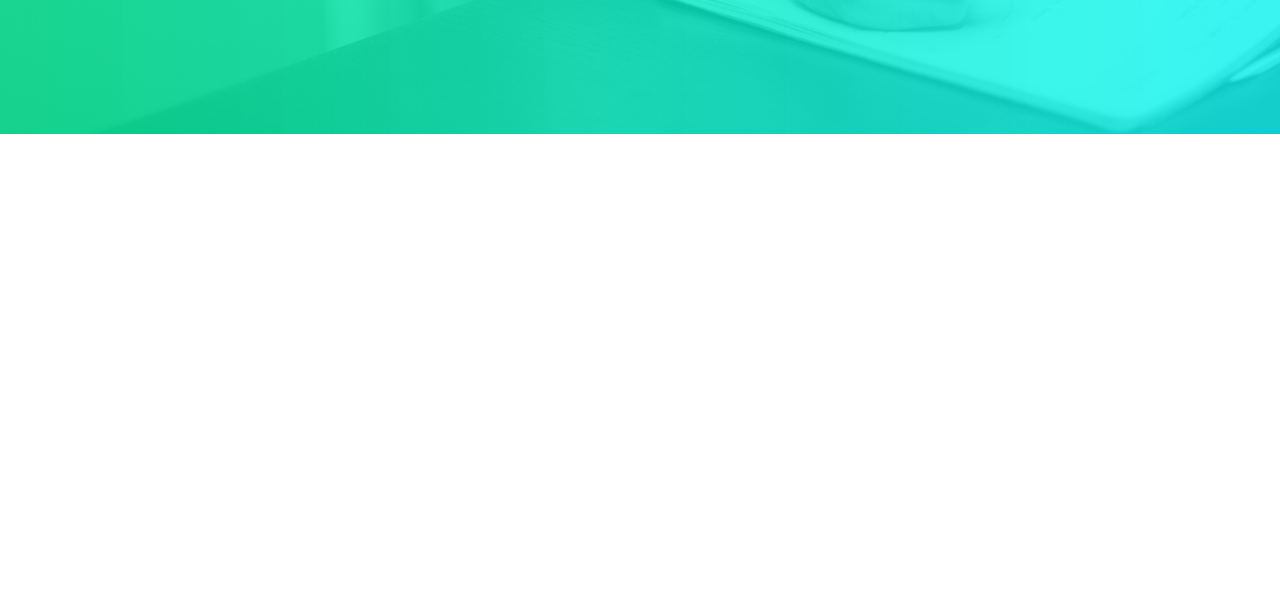
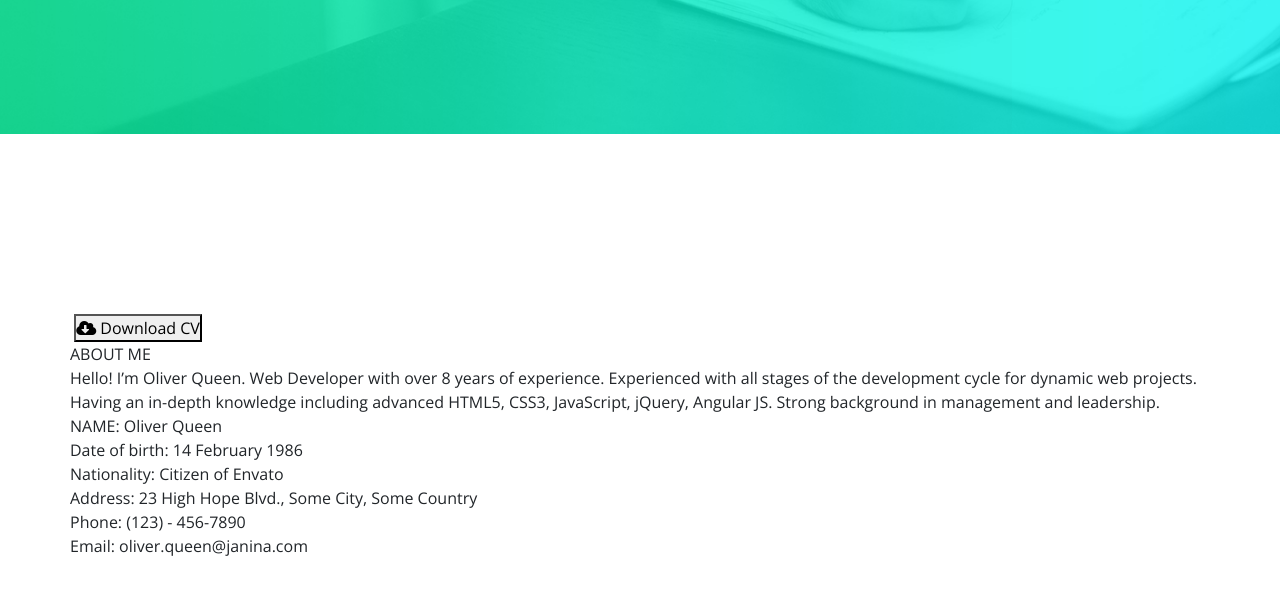
Before and after one commit to VinnichenkoAnton/portfolio, a website: page src/index.html in a window 1280 px wide. Shown: the part 666-1260 px from the top of the page. Before the commit the page ends 800 px from the top, so only its background shows below. Drawn offline with nearby package versions, Linux system fonts and the light colour scheme; files that its build step writes are made by us from their sources; files whose address does not match are found by name.

Commit message:
add new section about and started to fill it

```diff
--- a/src/index.html
+++ b/src/index.html
@@ -114,6 +114,32 @@
         </div>
     </div>
 
+    <div class="about">
+        <div class="container">
+            <div class="about__wrapper">
+                <div class="about__photo">
+                    <div class="about__square"></div>
+                    <img src="" alt="">
+                    <button>
+                        <i class="fas fa-cloud-download-alt"></i>
+                        <span>Download CV</span>
+                    </button>
+                </div>
+                <div class="about__text">
+                    <div class="title">ABOUT ME</div>
+                    <div class="about__decr">Hello! I’m Oliver Queen. Web Developer with over 8 years of experience. Experienced with all stages of the development cycle for dynamic web projects. Having an in-depth knowledge including advanced HTML5, CSS3, JavaScript, jQuery,
+                        Angular JS. Strong background in management and leadership.</div>
+                    <div class="about__attr">NAME: <span class="about__key">Oliver Queen</span></div>
+                    <div class="about__attr">Date of birth: <span class="about__key">14 February 1986</span></div>
+                    <div class="about__attr">Nationality: <span class="about__key">Citizen of Envato</span></div>
+                    <div class="about__attr">Address: <span class="about__key">23 High Hope Blvd., Some City, Some Country</span></div>
+                    <div class="about__attr">Phone: <span class="about__key">(123) - 456-7890</span></div>
+                    <div class="about__attr">Email: <span class="about__key">oliver.queen@janina.com</span></div>
+                </div>
+            </div>
+        </div>
+    </div>
+
     <script src="https://code.jquery.com/jquery-1.11.0.min.js"></script>
     <script src="https://code.jquery.com/jquery-migrate-1.2.1.min.js"></script>
     <script src="js/script.js"></script>
--- /dev/null
+++ b/src/sass/blocks/_about.scss
@@ -0,0 +1,5 @@
+.about {
+    position: relative;
+    height: 1270px;
+    padding-top: 180px;
+}
--- a/src/sass/style.scss
+++ b/src/sass/style.scss
@@ -15,3 +15,4 @@
 
 @import 'blocks/menu';
 @import 'blocks/main';
+@import 'blocks/about';
```
Also changed, not shown: dist/css/style.min.css, dist/index.html.
